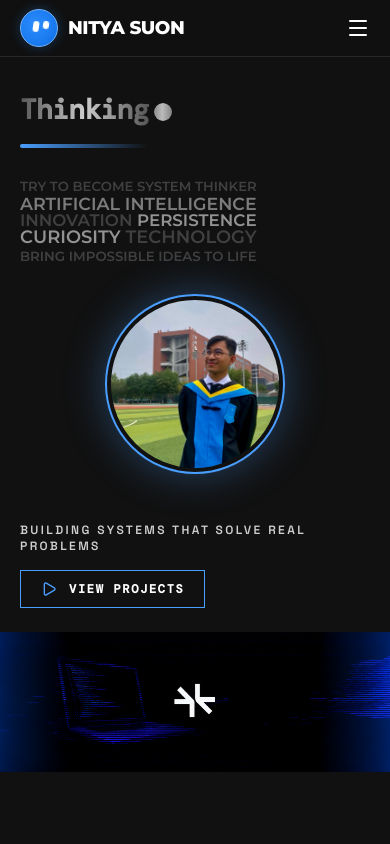
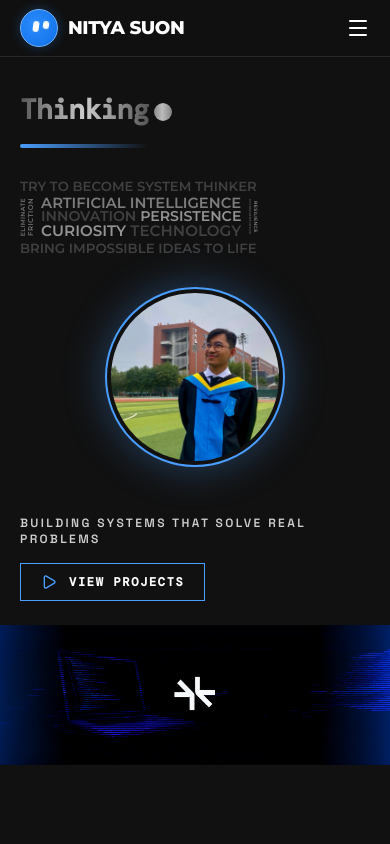
Before and after one commit to NityaSu/Publix, a Nuxt app: page / in a window 390 px wide. Shown: the top 844 px of the page. Built offline with nearby package versions, Linux system fonts and the light colour scheme; a web font is replaced by a local one.

Commit message:
Refactor HeroSection: remove hidden class for vertical word containers to ensure visibility on all screen sizes.

```diff
--- a/component/HeroSection.vue
+++ b/component/HeroSection.vue
@@ -220,7 +220,7 @@ useIntersectionObserver(
 
           <!-- Inner rectangle: left verticals | middle 3 rows | right verticals -->
           <div class="word-cloud-inner flex items-stretch gap-1.5 sm:gap-2 w-full min-w-0">
-            <div class="hidden md:flex flex-row items-center gap-0.5 shrink-0 self-stretch">
+            <div class="flex flex-row items-center gap-0.5 shrink-0 self-stretch">
               <span
                 v-for="(line, i) in leftVerticalLines"
                 :key="line.text"
@@ -252,7 +252,7 @@ useIntersectionObserver(
               </div>
             </div>
 
-            <div class="hidden md:flex flex-row items-center gap-0.5 shrink-0 self-stretch">
+            <div class="flex flex-row items-center gap-0.5 shrink-0 self-stretch">
               <span
                 class="uppercase transition-colors duration-300 hover:text-accent"
                 :class="entrepreneurshipWord.tone"
```
